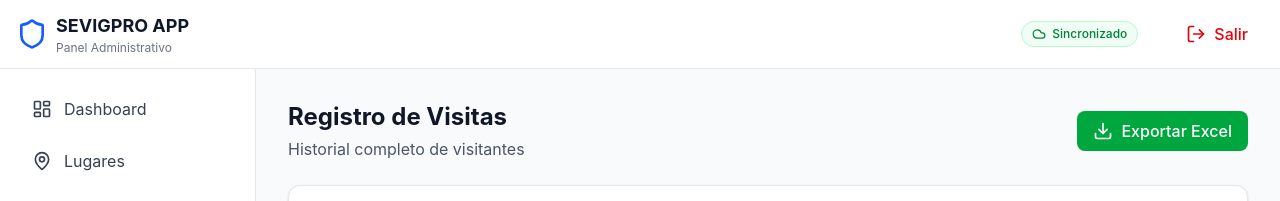
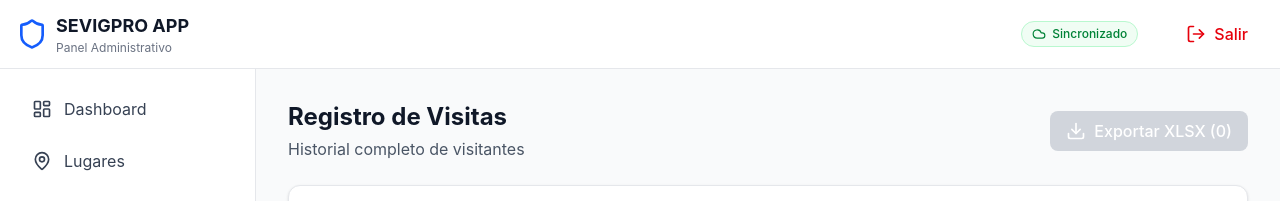
Before and after one commit to emmi-lili/security, a React (Vite) app: page /admin/visitors in a window 1280 px wide. Shown: the top 201 px of the page. Built offline with nearby package versions, Linux system fonts and the light colour scheme; no server answers; the database is empty.

Commit message:
fix(visitas): descarga XLSX compatible con móvil

```diff
--- a/src/app/components/admin/Visitors.tsx
+++ b/src/app/components/admin/Visitors.tsx
@@ -49,11 +49,13 @@ export default function Visitors() {
           <p className="text-gray-600 mt-1">Historial completo de visitantes</p>
         </div>
         <button
+          type="button"
           onClick={exportToXlsx}
-          className="flex items-center gap-2 bg-green-600 text-white px-4 py-2 rounded-lg hover:bg-green-700"
+          disabled={filteredVisitors.length === 0}
+          className="flex items-center gap-2 bg-green-600 text-white px-4 py-2 rounded-lg hover:bg-green-700 disabled:bg-gray-300 disabled:cursor-not-allowed"
         >
           <Download className="w-5 h-5" />
-          Exportar Excel
+          Exportar XLSX ({filteredVisitors.length})
         </button>
       </div>
 
--- /dev/null
+++ b/src/app/utils/downloadXlsx.ts
@@ -0,0 +1,21 @@
+import * as XLSX from 'xlsx';
+
+/** Descarga un libro Excel; funciona mejor en Safari/iOS que `XLSX.writeFile`. */
+export function downloadXlsxWorkbook(
+  workbook: XLSX.WorkBook,
+  filename: string
+): void {
+  const name = filename.endsWith('.xlsx') ? filename : `${filename}.xlsx`;
+  const data = XLSX.write(workbook, { bookType: 'xlsx', type: 'array' });
+  const blob = new Blob([data], {
+    type: 'application/vnd.openxmlformats-officedocument.spreadsheetml.sheet',
+  });
+  const url = URL.createObjectURL(blob);
+  const link = document.createElement('a');
+  link.href = url;
+  link.download = name;
+  document.body.appendChild(link);
+  link.click();
+  document.body.removeChild(link);
+  URL.revokeObjectURL(url);
+}
--- a/src/app/utils/exportVisitors.ts
+++ b/src/app/utils/exportVisitors.ts
@@ -1,5 +1,6 @@
 import * as XLSX from 'xlsx';
 import { Location, Visitor } from '../types';
+import { downloadXlsxWorkbook } from './downloadXlsx';
 
 const HEADERS = [
   'Nombre',
@@ -57,5 +58,5 @@ export function exportVisitorsToXlsx(
   XLSX.utils.book_append_sheet(workbook, sheet, 'Visitas');
 
   const date = new Date().toISOString().split('T')[0];
-  XLSX.writeFile(workbook, `visitas_${date}.xlsx`);
+  downloadXlsxWorkbook(workbook, `visitas_${date}.xlsx`);
 }
```
